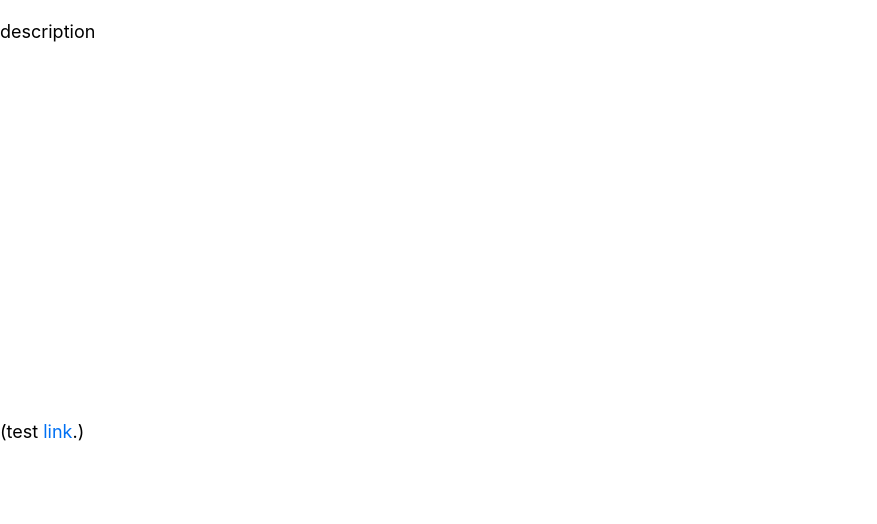
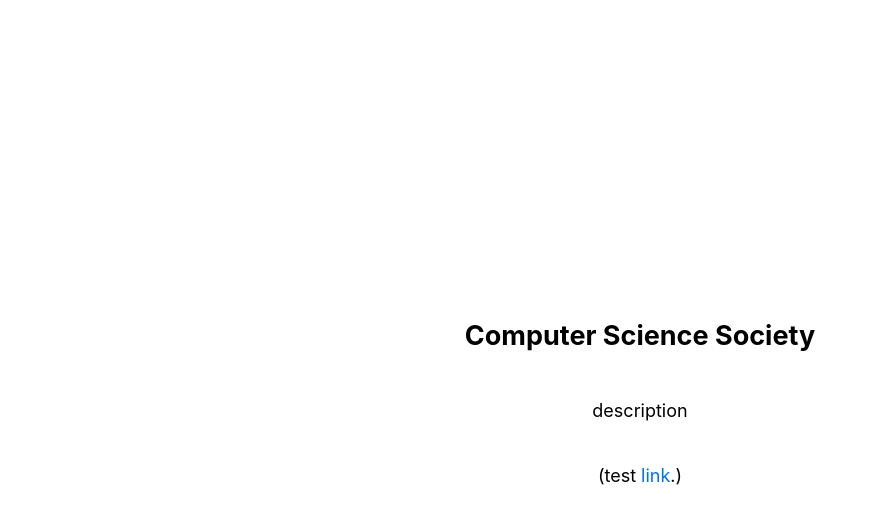
Before and after one commit to yu116/ccaweb, a Next.js app: page / in a window 1280 px wide. Shown: the top 524 px of the page, without its empty margins (0-877 px from the left). Built offline with nearby package versions, Linux system fonts and the light colour scheme.

Commit message:
Home Screen Basic Prototype

```diff
--- a/pages/index.js
+++ b/pages/index.js
@@ -1,8 +1,6 @@
 import Head from 'next/head'
-import Layout, { siteTitle } from '../components/layout'
+import { siteTitle } from '../components/layout'
 import utilStyles from '../styles/utils.module.css'
-// import Link from 'next/link'
-// import Date from '../components/date'
 
 export default function Home() {
   return (
@@ -11,6 +9,7 @@ export default function Home() {
         <title>{siteTitle}</title>
       </Head>
       <section className={utilStyles.headingMd, utilStyles.screen}>
+        <h1>Computer Science Society</h1>
         <p>description</p>
         <p>
           (test{' '}
@@ -20,12 +19,3 @@ export default function Home() {
     </div>
   )
 }
-
-// export async function getStaticProps() {
-//   const allPostsData = getSortedPostsData()
-//   return {
-//     props: {
-//       allPostsData
-//     }
-//   }
-// }
--- a/styles/utils.module.css
+++ b/styles/utils.module.css
@@ -56,5 +56,8 @@
   height: 100vh;
   width: 100vw;
   /* background-color: aqua; */
-  display: grid;
+  display: flex;
+  align-items: center;
+  justify-content: center;
+  flex-direction: column;
 }
```
